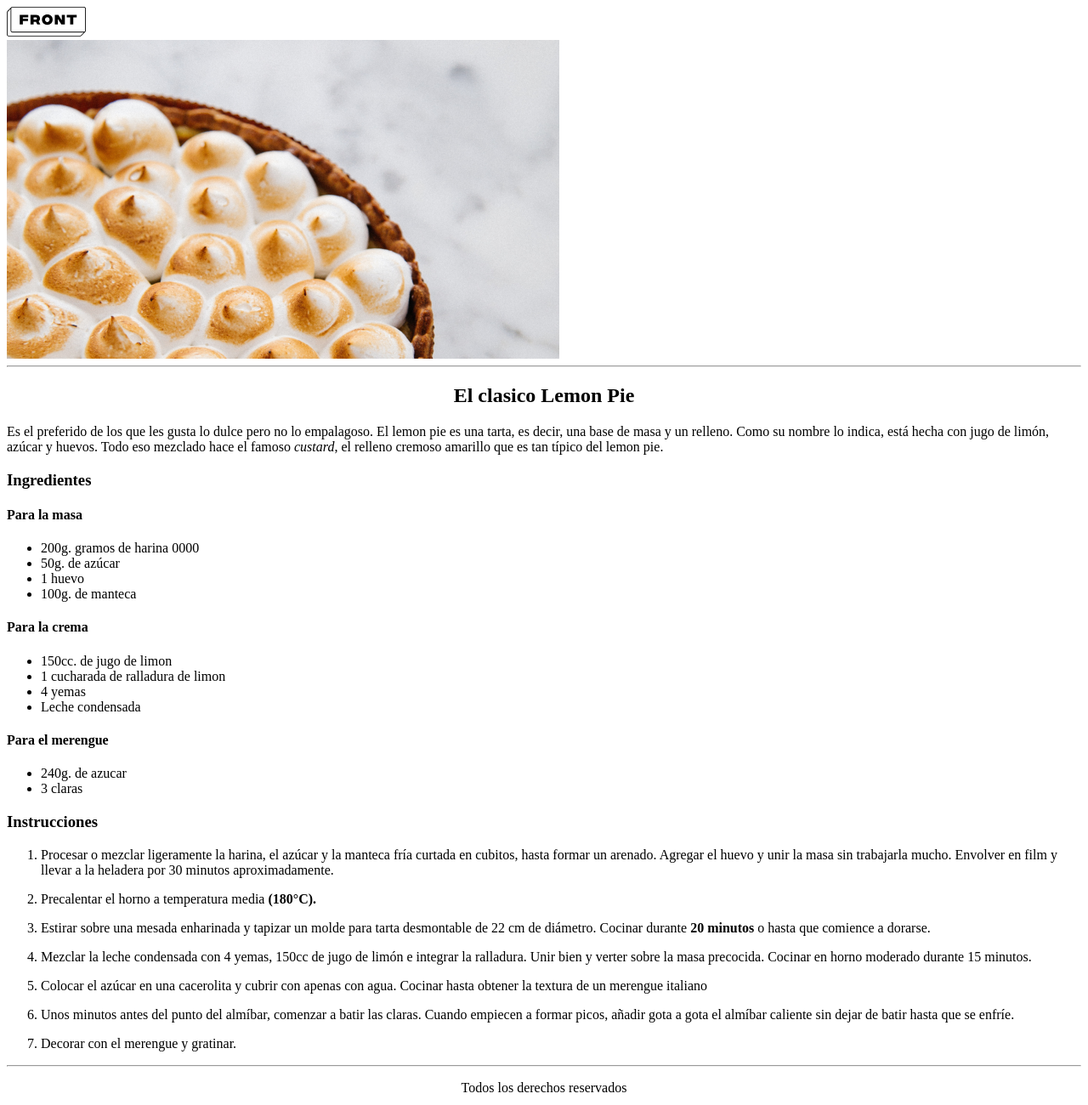
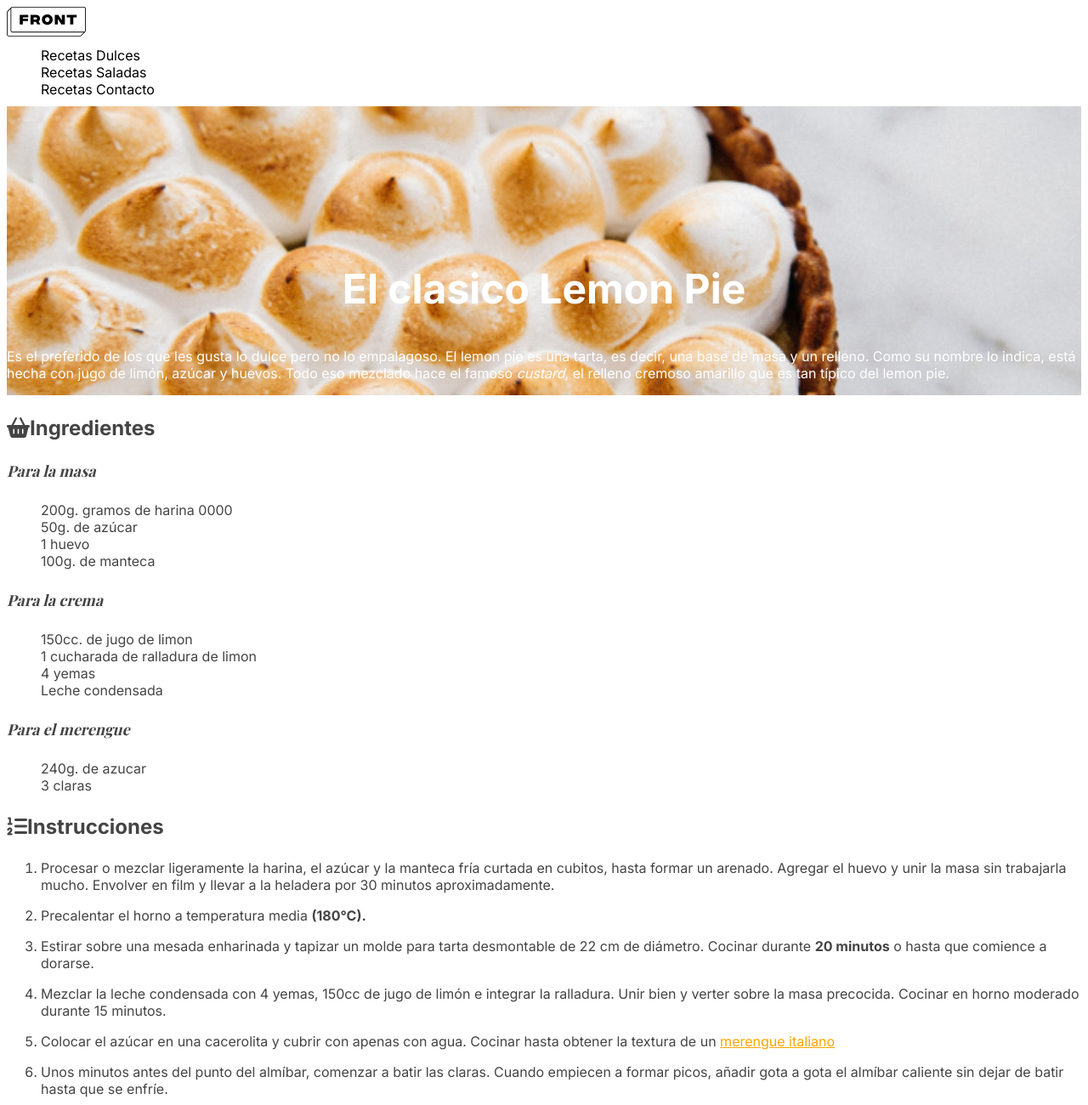
Before and after one commit to AdrielIg/FrontEnd, a plain HTML site: page LemonPie/index.html in a window 1280 px wide. Shown: the top 1300 px of the page at 85% size. Drawn offline with nearby package versions, Linux system fonts and the light colour scheme; a web font is replaced by a local one.

Commit message:
Updated lemon-pie page

```diff
--- a/LemonPie/index.html
+++ b/LemonPie/index.html
@@ -4,28 +4,46 @@
     <meta charset="UTF-8" />
     <meta http-equiv="X-UA-Compatible" content="IE=edge" />
     <meta name="viewport" content="width=device-width, initial-scale=1.0" />
+    <script
+      src="https://kit.fontawesome.com/94bc0d654f.js"
+      crossorigin="anonymous"
+    ></script>
+    <link rel="preconnect" href="https://fonts.googleapis.com" />
+    <link rel="preconnect" href="https://fonts.gstatic.com" crossorigin />
+    <link
+      href="https://fonts.googleapis.com/css2?family=Inter:wght@400;700&family=Playfair+Display:ital,wght@0,400;0,700;1,400&display=swap"
+      rel="stylesheet"
+    />
     <link rel="stylesheet" href="./style/style.css" />
     <title>Practica</title>
   </head>
   <body>
     <header>
       <img src="assets/img/Logo.svg" alt="Logo" />
-      <section class="hero">
-        <img class="lemon-pie" src="assets/img/lemon-pie.png" alt="Lemon pie" />
-      </section>
-      <hr />
+      <nav>
+        <ul>
+          <li><a href="">Recetas Dulces</a></li>
+          <li><a href="">Recetas Saladas</a></li>
+          <li><a href="">Recetas Contacto</a></li>
+        </ul>
+      </nav>
     </header>
     <main>
-      <h2 class="title">El clasico Lemon Pie</h2>
-      <p>
-        Es el preferido de los que les gusta lo dulce pero no lo empalagoso. El
-        lemon pie es una tarta, es decir, una base de masa y un relleno. Como su
-        nombre lo indica, está hecha con jugo de limón, azúcar y huevos. Todo
-        eso mezclado hace el famoso <em>custard</em>, el relleno cremoso
-        amarillo que es tan típico del lemon pie.
-      </p>
+      <section class="hero">
+        <div class="desc">
+          <h2 class="title">El clasico Lemon Pie</h2>
+          <p>
+            Es el preferido de los que les gusta lo dulce pero no lo empalagoso.
+            El lemon pie es una tarta, es decir, una base de masa y un relleno.
+            Como su nombre lo indica, está hecha con jugo de limón, azúcar y
+            huevos. Todo eso mezclado hace el famoso <em>custard</em>, el
+            relleno cremoso amarillo que es tan típico del lemon pie.
+          </p>
+        </div>
+      </section>
+
       <section>
-        <h3>Ingredientes</h3>
+        <h3><i class="fas fa-shopping-basket"></i>Ingredientes</h3>
         <h4>Para la masa</h4>
         <ul>
           <li>200g. gramos de harina 0000</li>
@@ -49,7 +67,7 @@
         </ul>
       </section>
       <section>
-        <h3>Instrucciones</h3>
+        <h3><i class="fas fa-list-ol"></i>Instrucciones</h3>
         <ol>
           <li>
             <p>
@@ -81,7 +99,8 @@
           <li>
             <p>
               Colocar el azúcar en una cacerolita y cubrir con apenas con agua.
-              Cocinar hasta obtener la textura de un merengue italiano
+              Cocinar hasta obtener la textura de un
+              <span class="merengue">merengue italiano</span>
             </p>
           </li>
           <li>
@@ -99,7 +118,7 @@
     </main>
     <footer>
       <hr />
-      <p class="all-rights">Todos los derechos reservados</p>
+      <p>Todos los derechos reservados</p>
     </footer>
   </body>
 </html>
--- a/LemonPie/style/style.css
+++ b/LemonPie/style/style.css
@@ -1,14 +1,76 @@
 * {
   box-sizing: border-box;
+}
+html {
+  font-family: Inter;
+  font-size: 62.5%;
+}
+h3 {
+  font-weight: bold;
+  font-size: 2.4rem;
+  color: #444444;
+}
+h4 {
+  font-family: Playfair Display;
+  font-style: italic;
+  font-size: 1.8rem;
+  color: #444444;
+}
+
+a {
+  text-decoration: none;
+  color: #000;
+}
+ul {
+  list-style: none;
+}
+/* nav */
+ul li a {
+  font-size: 1.6rem;
+}
+/* Hero */
+
+.hero {
+  background-image: url("../assets/img/lemon-pie.png");
+  background-repeat: no-repeat;
+  background-size: cover;
+  background-position: 90% bottom;
+
+  /* filter: brightness(0.7); */
+
+  min-height: 340px;
+  position: relative;
+}
+.desc {
+  color: #fff;
+  position: absolute;
+  bottom: 0;
 }
 
 .title {
   text-align: center;
+  font-weight: bold;
+  font-size: 4.8rem;
 }
-.all-rights {
+.desc > p {
+  font-size: 1.6rem;
+}
+.merengue {
+  color: orange;
+  text-decoration: underline;
+}
+/*  main */
+section li {
+  font-size: 1.6rem;
+  color: #444444;
+}
+/* footer */
+footer {
+  background-color: #c4c4c4;
+}
+footer > p {
+  padding: 0.5rem;
   text-align: center;
+  font-size: 1.6rem;
+  color: #444444;
 }
-
-.lemon-pie {
-  display: block;
-}
```
